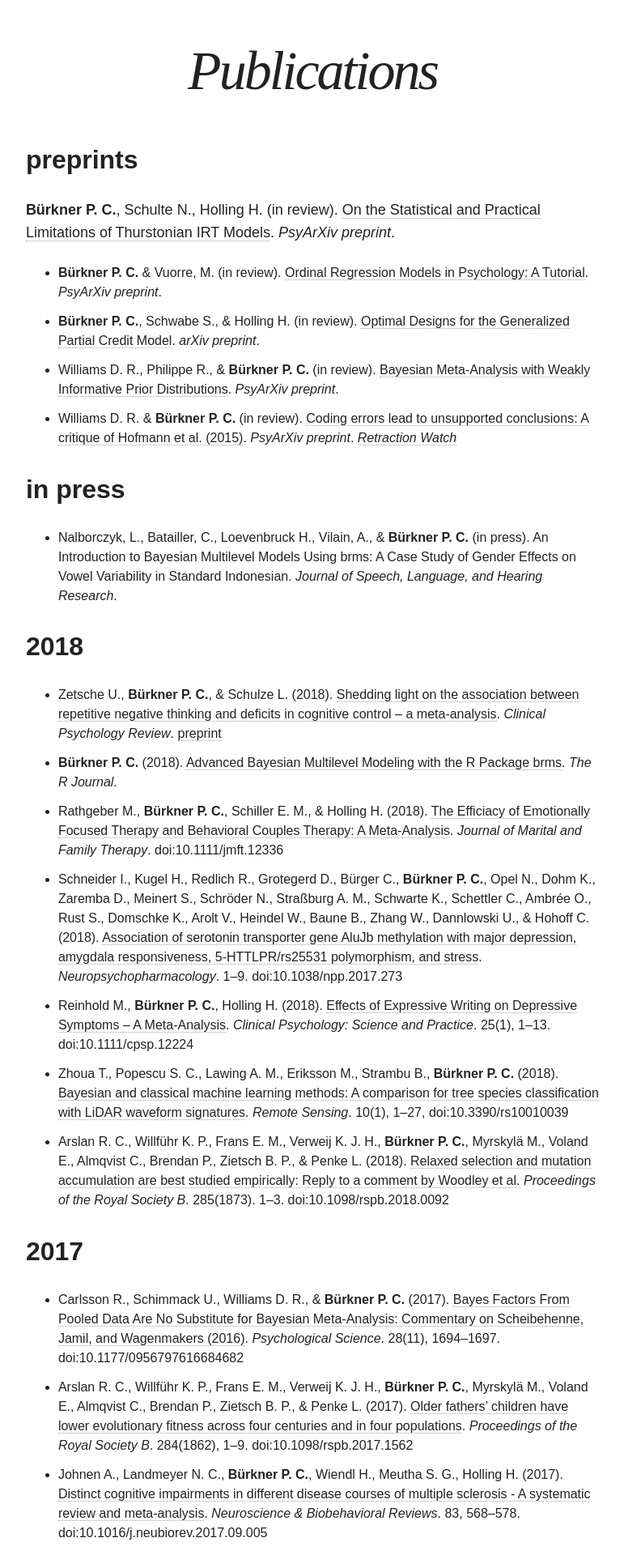
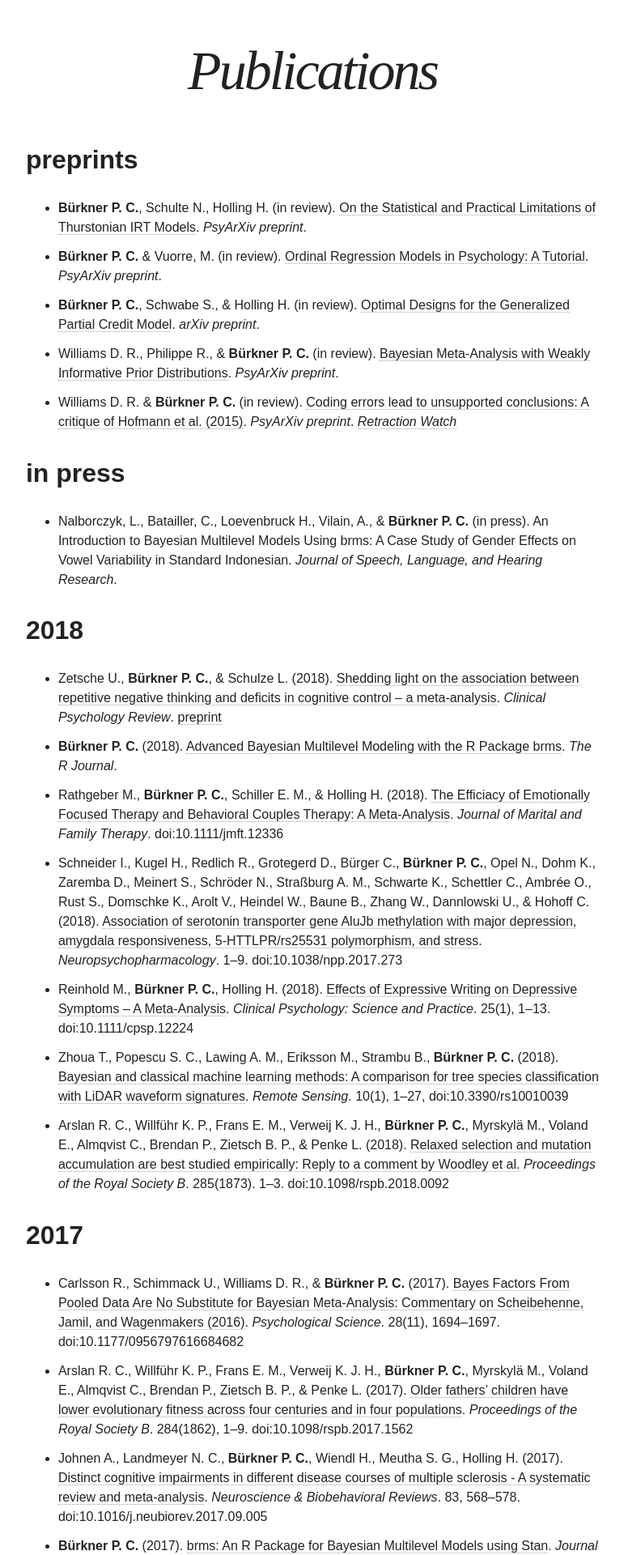
Before and after one commit to paul-buerkner/paul-buerkner.github.io, a Jekyll site: the page built from publications/index.md, in a window 1280 px wide. Shown: the part 425-2345 px from the top of the page at 81% size, without its empty margins (254-1025 px from the left). Built offline with Jekyll 4.4.1, drawn with Linux system fonts in a browser that asks for light colours; nearby versions of some CDN libraries.

Commit message:
fix typo

```diff
--- a/publications/index.md
+++ b/publications/index.md
@@ -5,7 +5,7 @@
 ---
 
 ## preprints
-**Bürkner P. C.**, Schulte N., Holling H. (in review). [On the Statistical and Practical Limitations of Thurstonian IRT Models](https://psyarxiv.com/dbwn8). *PsyArXiv preprint*.
+* **Bürkner P. C.**, Schulte N., Holling H. (in review). [On the Statistical and Practical Limitations of Thurstonian IRT Models](https://psyarxiv.com/dbwn8). *PsyArXiv preprint*.
 * **Bürkner P. C.** & Vuorre, M. (in review). [Ordinal Regression Models in Psychology: A Tutorial](https://psyarxiv.com/x8swp/). *PsyArXiv preprint*.
 * **Bürkner P. C.**, Schwabe S., & Holling H. (in review). [Optimal Designs for the Generalized Partial Credit Model](https://arxiv.org/abs/1803.06517). *arXiv preprint*.
 * Williams D. R., Philippe R., & **Bürkner P. C.** (in review). [Bayesian Meta-Analysis with Weakly Informative Prior Distributions](https://psyarxiv.com/7tbrm/). *PsyArXiv preprint*.
```
